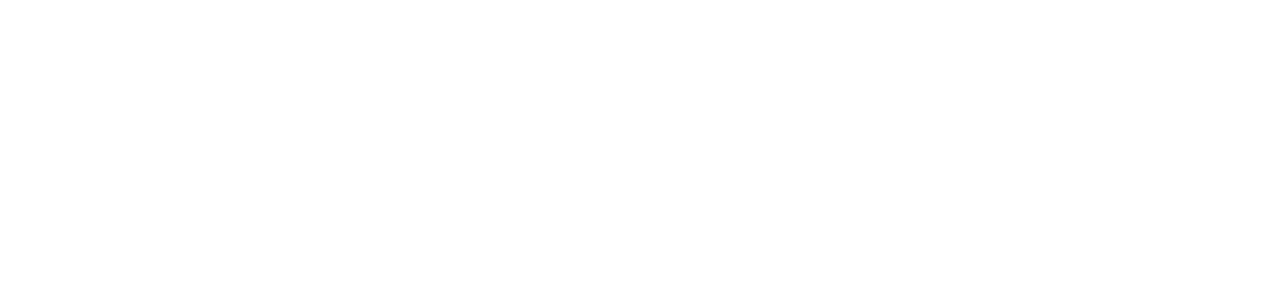
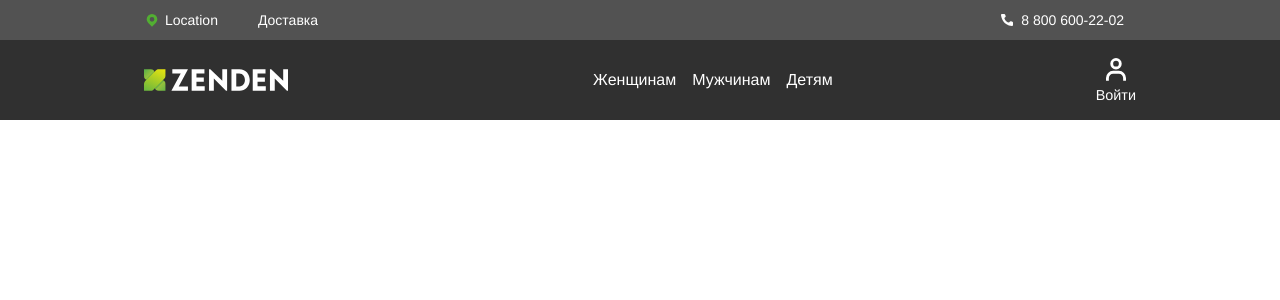
Before and after one commit to G0dObject/shoestore-front, a React (Create React App) app: page /catalog/1 in a window 1280 px wide. Before the commit this address had no page. Shown: the top 300 px of the page. Built offline with nearby package versions, Linux system fonts and the light colour scheme.

Commit message:
Added routes path for catalog

```diff
--- a/src/App.tsx
+++ b/src/App.tsx
@@ -7,7 +7,10 @@ const App = () => {
 			<BrowserRouter>
 				<Routes>
 					<Route path="/" element={<MainPages />}></Route>
-					<Route path="/:userId" element={<TestPages></TestPages>} />
+					<Route path="/catalog/:category/:type/:id" element={<TestPages></TestPages>} />
+					<Route path="/catalog/:category/:type/" element={<TestPages></TestPages>} />
+					<Route path="/catalog/:category/" element={<TestPages></TestPages>} />
+					<Route path="*" element={<>Элемент не найден</>} />
 				</Routes>
 			</BrowserRouter>
 		</>
--- a/src/Components/Header/NavBar.tsx
+++ b/src/Components/Header/NavBar.tsx
@@ -1,6 +1,7 @@
 import React from "react";
 import { Type } from "typescript";
 import "../../scss/Header/_import.scss";
+import {NavLink} from "react-router-dom";
 
 const NavBar = (props: NavBarProps) => {
 	return (
@@ -9,9 +10,9 @@ const NavBar = (props: NavBarProps) => {
 				<a className="closebtn" onClick={() => props.toggle()}>
 					&times;
 				</a>
-				<a href="#">Женщинам</a>
-				<a href="#">Мужчинам</a>
-				<a href="#">Детям</a>
+				<NavLink to="/catalog/category/woman">Женщинам</NavLink>
+				<NavLink to="/catalog/category/men">Мужчинам</NavLink>
+				<NavLink to="/catalog/category/kids">Детям</NavLink>
 			</div>
 		</div>
 	);
--- a/src/pages/TestPages.tsx
+++ b/src/pages/TestPages.tsx
@@ -1,9 +1,9 @@
-import { useParams } from "react-router-dom";
+import { useParams } from "react-router-dom";import Header from "../Components/Header/Header";
 
 const TestPages = () => {
 	const routeParams = useParams();
 	console.log(routeParams);
-	return <div>{}</div>;
+	return <div><Header></Header></div>;
 };
 
 export default TestPages;
```
